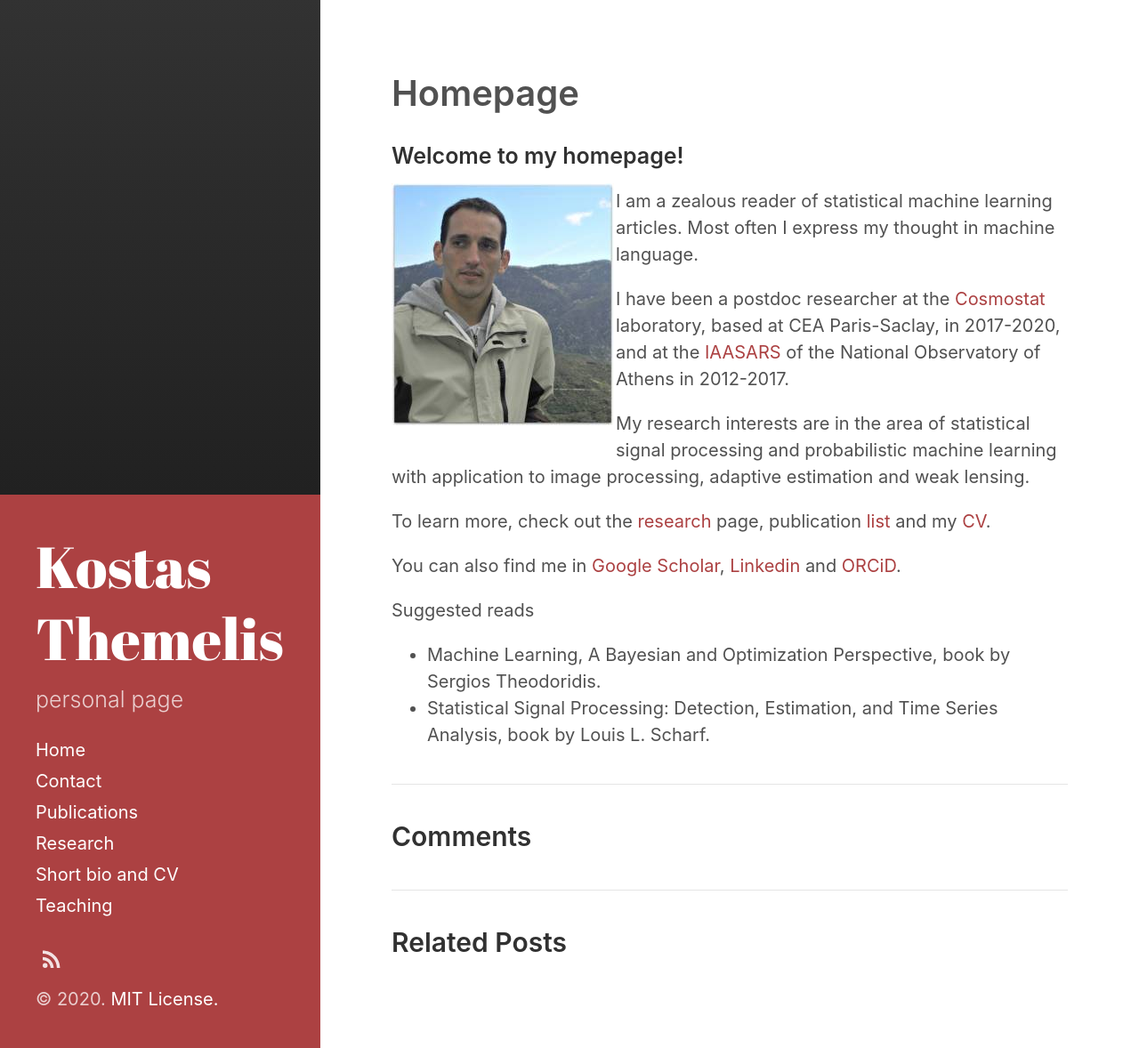
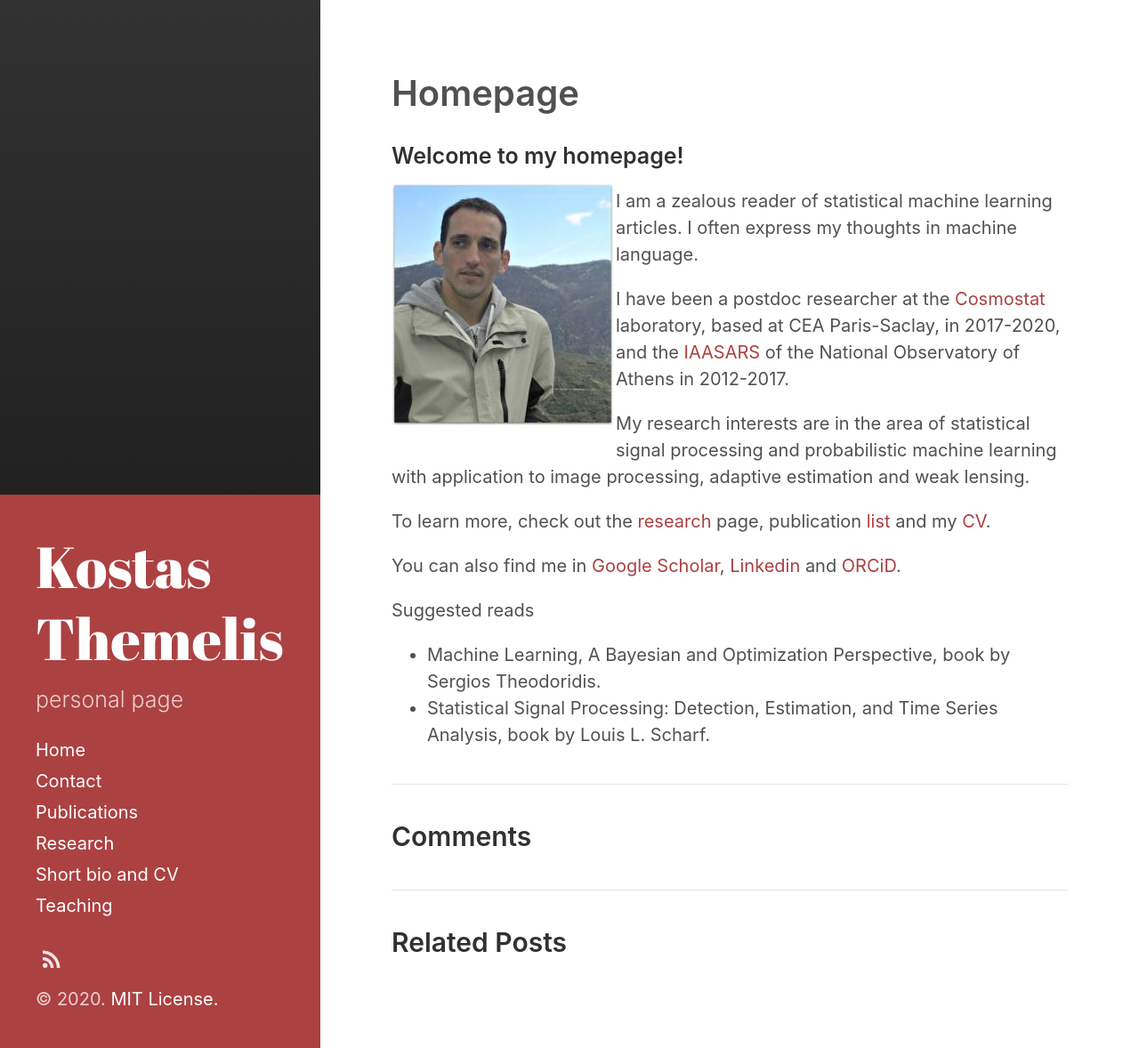
Before and after one commit to themelis/themelis.github.io, a Jekyll site: the page built from _posts/2017-06-01-homepage.md, in a window 1280 px wide. Shown: the whole page at 89% size. Built offline with Jekyll 4.4.1, drawn with Linux system fonts in a browser that asks for light colours.

Commit message:
status update

```diff
--- a/_posts/2017-06-01-homepage.md
+++ b/_posts/2017-06-01-homepage.md
@@ -9,9 +9,9 @@ excerpt_separator:  <!--more-->
 
 ![me](/images/dscn2366_2_.jpg){:class="img-inline"}
 
-I am a zealous reader of statistical machine learning articles. Most often I express my thought in machine language.
+I am a zealous reader of statistical machine learning articles. I often express my thoughts in machine language.
 
-I have been a postdoc researcher at the [Cosmostat](http://www.cosmostat.org/) laboratory, based at CEA Paris-Saclay, in 2017-2020, and at the [IAASARS](https://www.astro.noa.gr/en/main/) of the National Observatory of Athens in 2012-2017.
+I have been a postdoc researcher at the [Cosmostat](http://www.cosmostat.org/) laboratory, based at CEA Paris-Saclay, in 2017-2020, and the [IAASARS](https://www.astro.noa.gr/en/main/) of the National Observatory of Athens in 2012-2017.
 
 My research interests are in the area of statistical signal processing and probabilistic machine learning with application to image processing, adaptive estimation and weak lensing.
 
```
